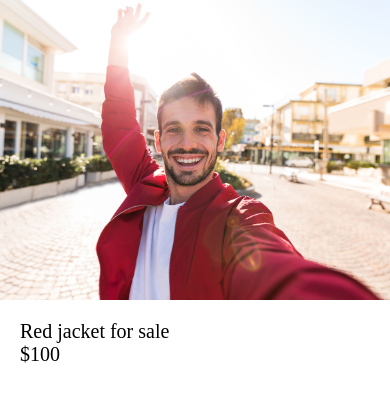
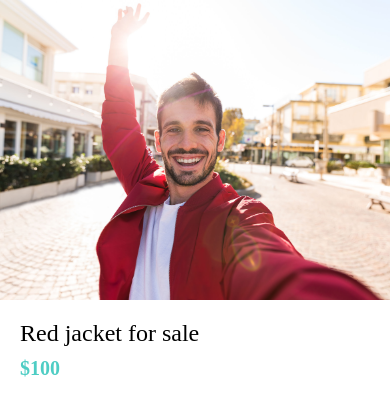
Before and after one commit to michaelsatterfield/uSell, a React Native app: screen / in a window 390 px wide. Shown: the top 416 px of the page. Built offline with nearby package versions, Linux system fonts and the light colour scheme.

Commit message:
new screen

```diff
--- a/screens folder/ListingDetailsScreen.js
+++ b/screens folder/ListingDetailsScreen.js
@@ -1,14 +1,16 @@
 import React from 'react';
 import {Image, View, StyleSheet}  from 'react-native';
 import AppText from "../components/AppText";
+
+import colors from "../app/config/colors";
 
 const ListingDetailsScreen = () => {
     return (
         <View>
     <Image style={styles.image} source={require('../app/assets/jacket.jpg')}/>
             <View style={styles.detailsContainer}>
-            <AppText style={styles.tile}>Red jacket for sale</AppText>
-            <AppText>$100</AppText>
+            <AppText style={styles.title}>Red jacket for sale</AppText>
+            <AppText style={styles.price}>$100</AppText>
             </View>
         </View>
     );
@@ -22,8 +24,15 @@ const styles = StyleSheet.create({
         width: '100%',
         height: 300
     },
+    price: {
+        color: colors.secondary,
+        fontWeight: "bold",
+        fontSize: 20,
+        marginVertical: 10
+    },
     title: {
-
+        fontSize: 24,
+        fontWeight: "500",
     }
 })
 
```
